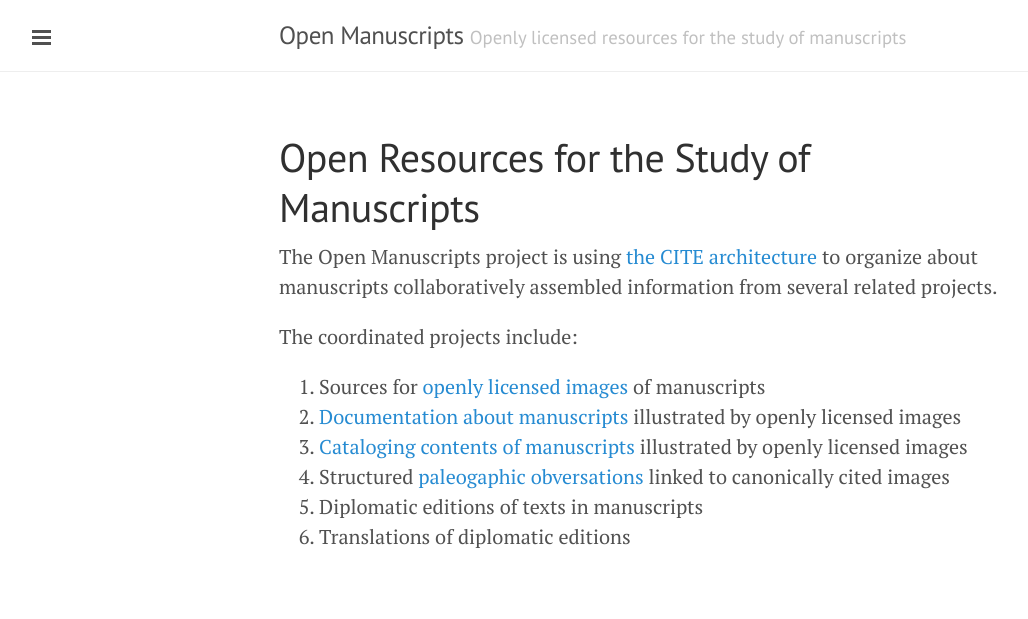
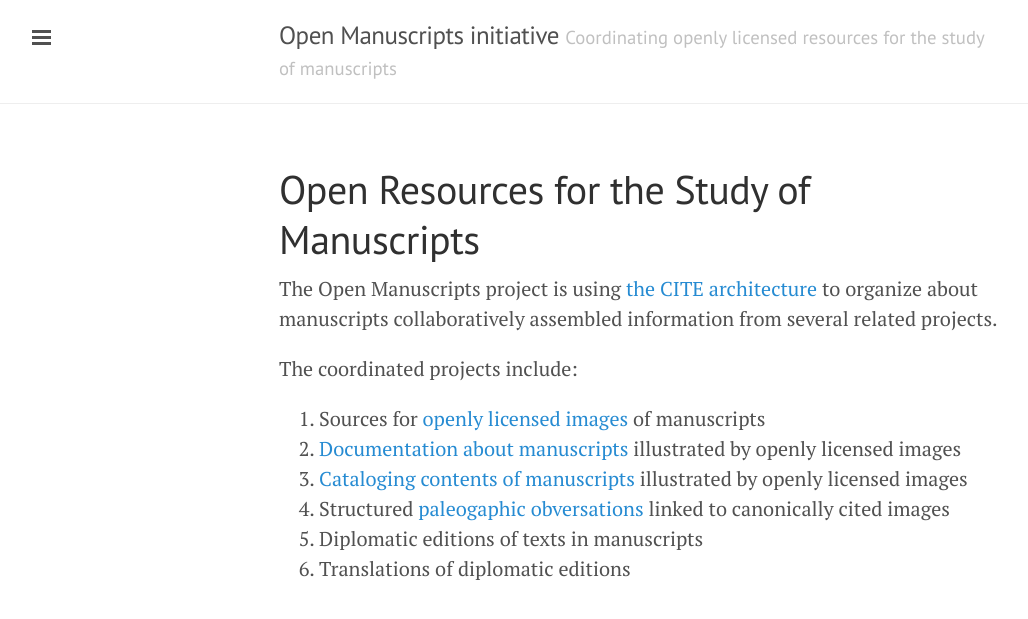
Before and after one commit to openmss/openmss.github.io, a Jekyll site: the page built from index.md, in a window 1280 px wide. Shown: the top 619 px of the page, without its empty margins (1-1029 px from the left). Built offline with Jekyll 4.4.1, drawn with Linux system fonts in a browser that asks for light colours; Markdown is read by kramdown in place of the engine named in the settings.

Commit message:
Add tagline

```diff
--- a/_config.yml
+++ b/_config.yml
@@ -6,8 +6,8 @@ pygments:         true
 permalink:        pretty
 
 # Setup
-title:            Open Manuscripts
-tagline:          'Openly licensed resources for the study of manuscripts'
+title:            Open Manuscripts initiative
+tagline:          'Coordinating openly licensed resources for the study of manuscripts'
 description:      'Information about manuscripts illustrated by openly licensed images'
 
 baseurl: 'http://openmss.github.io'
```
